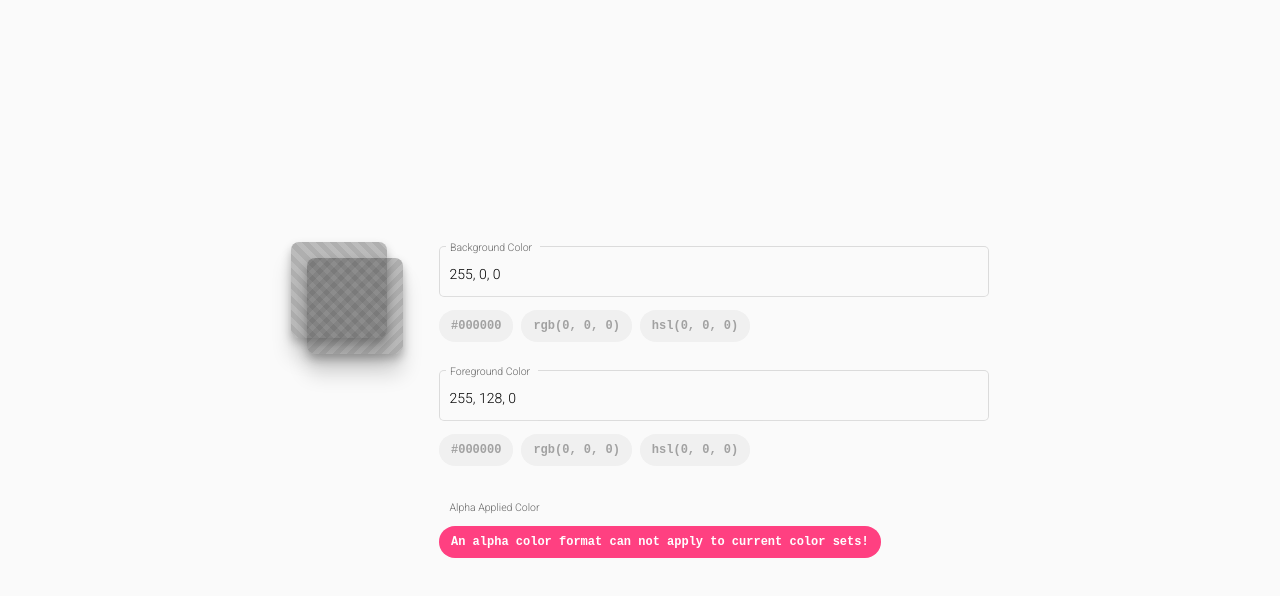
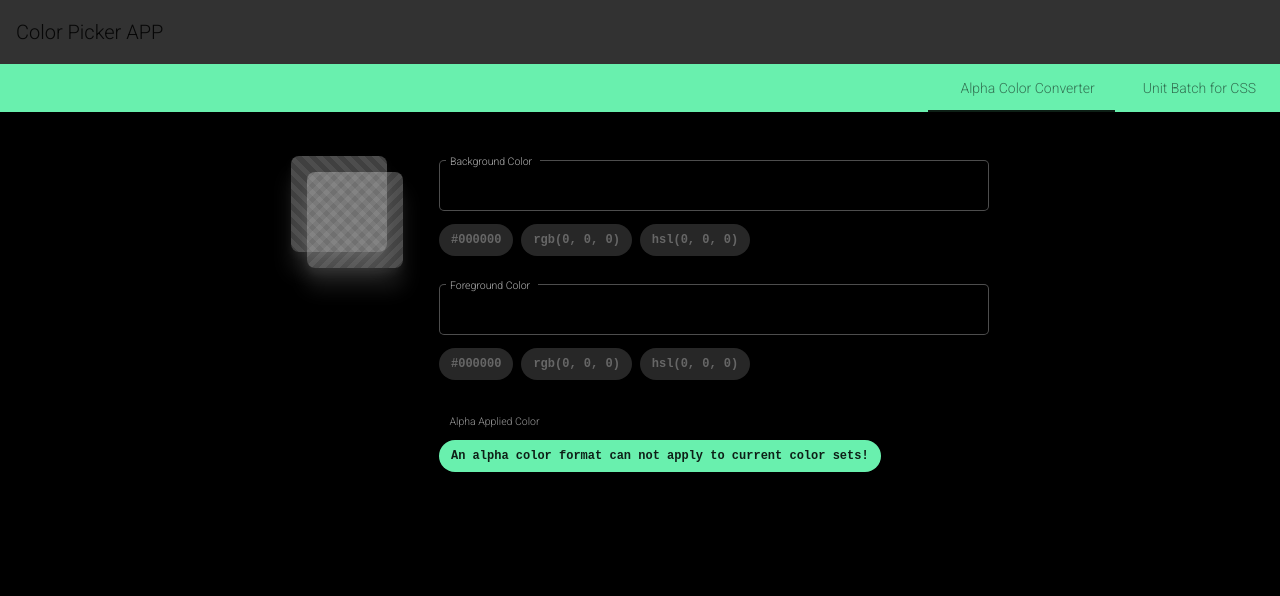
Before and after one commit to vberkaltun/ColorPicker, an Angular app: page / in a window 1280 px wide. Shown: the top 596 px of the page. Built offline with nearby package versions, Linux system fonts and the light colour scheme; a web font is replaced by a local one.

Commit message:
Dark on local master, CSS theme updated

```diff
--- a/angular.json
+++ b/angular.json
@@ -24,7 +24,7 @@
                             "src/assets"
                         ],
                         "styles": [
-                            "./node_modules/@angular/material/prebuilt-themes/indigo-pink.css",
+                            "./node_modules/@angular/material/prebuilt-themes/purple-green.css",
                             "src/styles.css"
                         ],
                         "scripts": [
--- a/src/app/app.component.css
+++ b/src/app/app.component.css
@@ -36,10 +36,8 @@
 /* MAIN & CONTAINER ------------------------------------------------ */
 
 .main {
-    position: absolute;
-    left: 50%;
-    top: 50%;
-    transform: translate(-50%, -50%);
+    width: fit-content;
+    margin: 0px auto;
     padding: 20px;
 }
 
@@ -66,7 +64,7 @@
 
 .infobar * {
     font-size: 75%;
-    color: rgba(0, 0, 0, .6);
+    color: rgba(255, 255, 255, .6);
 }
 
 /* LAYERS ---------------------------------------------------------- */
@@ -106,13 +104,13 @@
 
 .input .layer .fore {
     margin: 16px 0px 0px 16px;
-    /* background-color: rgba(0, 0, 0, 0.7); */
+    /* background-color: rgba(255, 255, 255, 0.7); */
 }
 
 /* SHADOW ---------------------------------------------------------- */
 
 .shadow {
-    box-shadow: 0px 5px 10px rgba(0, 0, 0, 0.25), 0px 20px 20px rgba(0, 0, 0, 0.15);
+    box-shadow: 0px 5px 10px rgba(255, 255, 255, 0.05), 0px 20px 20px rgba(255, 255, 255, 0.10);
 }
 
 /* VALUE CHECK ----------------------------------------------------- */
@@ -122,12 +120,12 @@
 }
 
 .isForeColorNotSet {
-    background: repeating-linear-gradient( -45deg, rgba(0, 0, 0, 0.25), rgba(0, 0, 0, 0.25) 5px, rgba(0, 0, 0, 0.30) 5px, rgba(0, 0, 0, 0.30) 10px);
+    background: repeating-linear-gradient( -45deg, rgba(255, 255, 255, 0.25), rgba(255, 255, 255, 0.25) 5px, rgba(255, 255, 255, 0.30) 5px, rgba(255, 255, 255, 0.30) 10px);
     /* background: linear-gradient(45deg, rgba(2, 0, 36, 1) 0%, rgba(0, 212, 255, 0.75) 100%) */
 }
 
 .isBackColorNotSet {
-    background: repeating-linear-gradient( +45deg, rgba(0, 0, 0, 0.25), rgba(0, 0, 0, 0.25) 5px, rgba(0, 0, 0, 0.30) 5px, rgba(0, 0, 0, 0.30) 10px);
+    background: repeating-linear-gradient( +45deg, rgba(255, 255, 255, 0.25), rgba(255, 255, 255, 0.25) 5px, rgba(255, 255, 255, 0.30) 5px, rgba(255, 255, 255, 0.30) 10px);
 }
 
 .isColorSet {
--- a/src/app/app.component.html
+++ b/src/app/app.component.html
@@ -1,4 +1,10 @@
-<div class="main" matRipple matRippleCentered="Centered" matRippleDisabled="disabled" matRippleColor="rgba(255, 255, 255, 0.5)">
+<mat-toolbar color="accent" style="background-color: #323232">Color Picker APP</mat-toolbar>
+<mat-tab-group color="accent" backgroundColor="accent" mat-align-tabs="end">
+    <mat-tab label="Alpha Color Converter"></mat-tab>
+    <mat-tab label="Unit Batch for CSS"></mat-tab>
+  </mat-tab-group>
+
+<div class="main" matRipple matRippleCentered="Centered" matRippleDisabled="disabled" matRippleColor="rgba(0, 0, 0, .70)">
     <div class="container">
         <div class="input">
             <div class="layer">
--- a/src/styles.css
+++ b/src/styles.css
@@ -1,7 +1,7 @@
 html, body {
     height: 100%;
     width: 100%;
-    background-color: #fafafa;
+    background-color: #000000;
     margin: 0;
     padding: 0;
     font-family: "Roboto", sans-serif;
```
